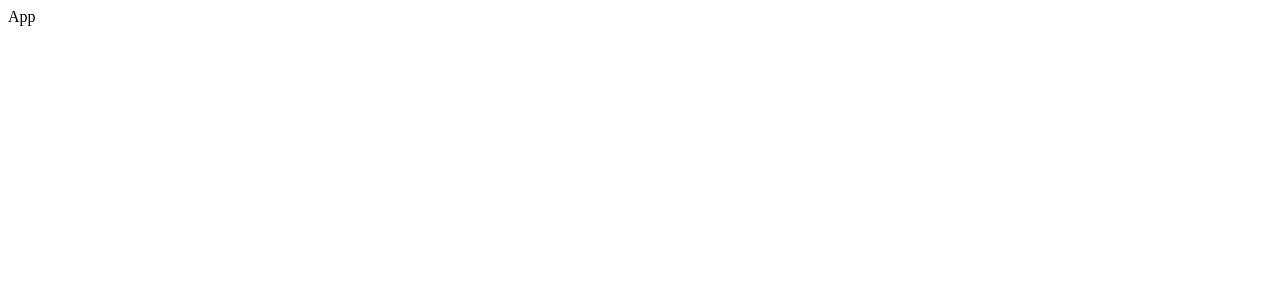
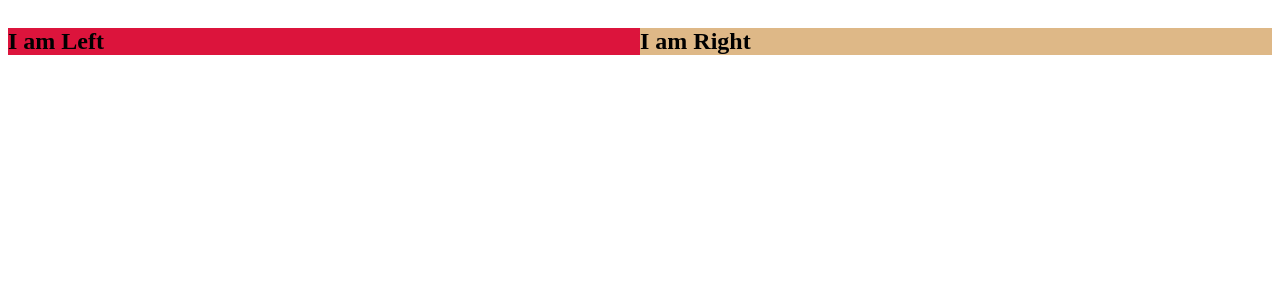
Before and after one commit to yurcik45nova/react_design_patterns, a React (Vite) app: page / in a window 1280 px wide. Shown: the top 300 px of the page. Built offline with nearby package versions, Linux system fonts and the light colour scheme.

Commit message:
Layaout components 1

```diff
--- a/src/App.jsx
+++ b/src/App.jsx
@@ -1,7 +1,19 @@
+import { SplitScreen } from "./patterns/LayoutComponents/split-screen"
+
+const LeftSideComp = () => {
+  return (
+    <h2 style={{ backgroundColor: "crimson" }}>I am Left</h2>
+  )
+}
+
+const RightSideComp = () => {
+  return (
+    <h2 style={{ backgroundColor: "burlywood" }}>I am Right</h2>
+  )
+}
+
 export const App = () => {
   return (
-    <>
-      App
-    </>
+    <SplitScreen Left={LeftSideComp} Right={RightSideComp} />
   )
 }
--- /dev/null
+++ b/src/patterns/LayoutComponents/split-screen.jsx
@@ -0,0 +1,22 @@
+import { styled } from "styled-components"
+
+const Container = styled.div`
+    display: flex;
+`
+
+const Panel = styled.div`
+    flex: 1;
+`
+
+export const SplitScreen = ({ Left, Right }) => {
+    return (
+        <Container>
+            <Panel>
+                <Left/>
+            </Panel>
+            <Panel>
+                <Right/>
+            </Panel>
+        </Container>
+    )
+}
```
